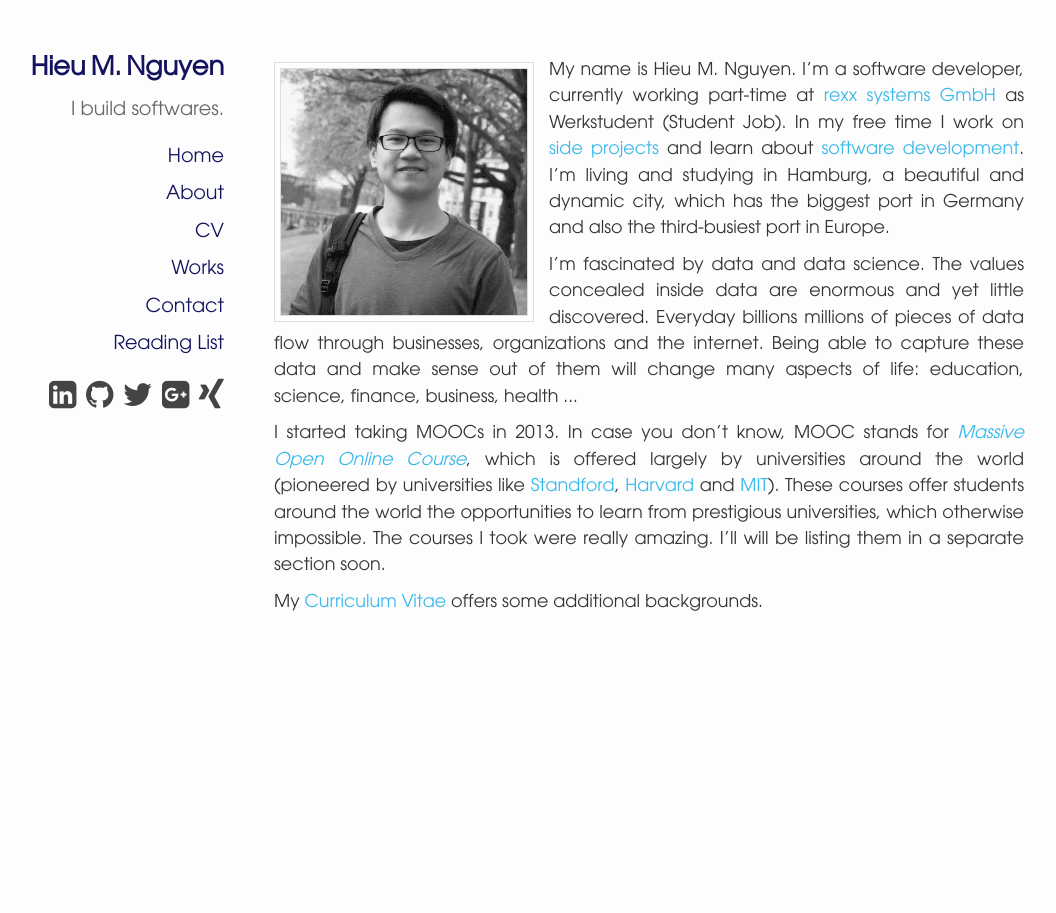
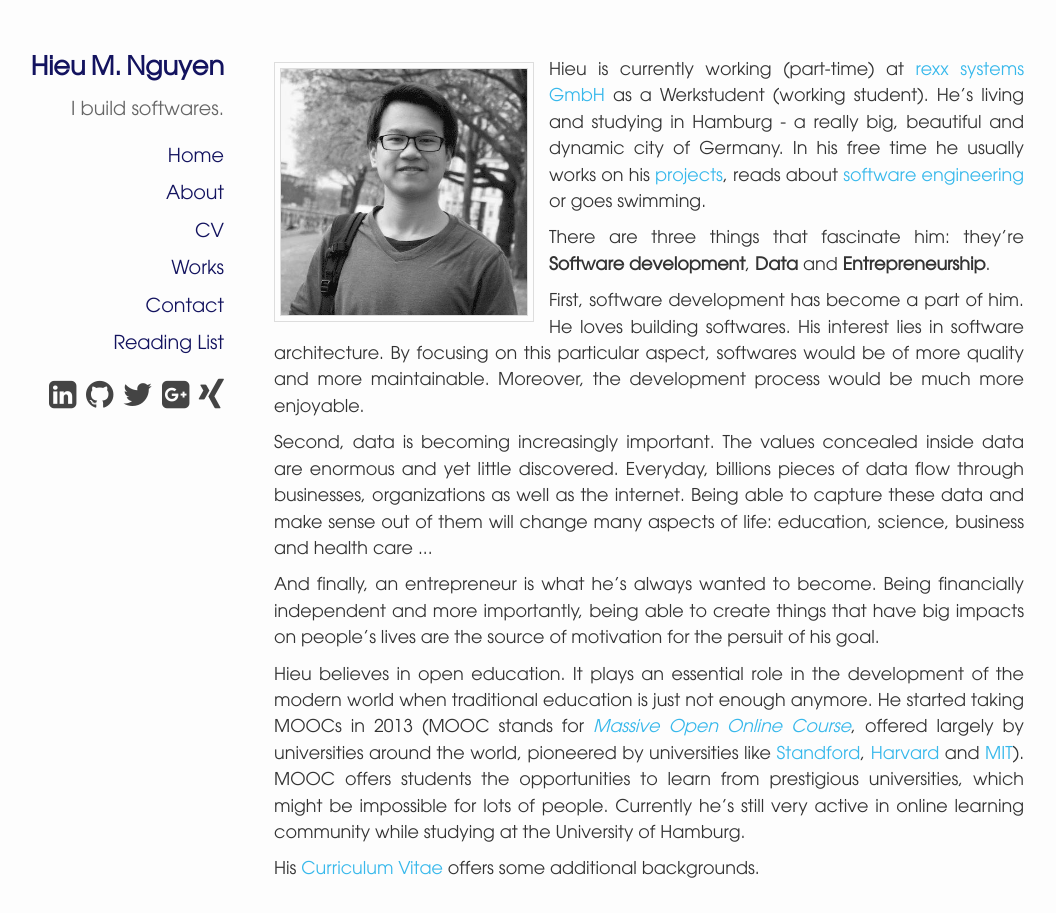
Before and after one commit to ngnmhieu/ngnmhieu.github.io, a Jekyll site: the page built from about.html, in a window 1280 px wide. Shown: the whole page, without its empty margins (6-1062 px from the left). Built offline with Jekyll 4.4.1, drawn with Linux system fonts in a browser that asks for light colours; nearby versions of some CDN libraries; Markdown is read by kramdown in place of the engine named in the settings.

Commit message:
update about me

```diff
--- a/about.html
+++ b/about.html
@@ -8,10 +8,17 @@ title: About Hieu
       <div id="profile-pic"></div>
       <img src="/images/profile-color.jpg" width=0 height=0 alt="preload image" />
     </div>
-    <p>My name is Hieu M. Nguyen. I'm a software developer, currently working part-time at <a target=_blank href="http://www.rexx-systems.com/">rexx systems GmbH</a> as Werkstudent (Student Job). In my free time I work on <a href="./works.html">side projects</a> and learn about <a href="./readinglist.html">software development</a>. I'm living and studying in Hamburg, a beautiful and dynamic city, which has the biggest port in Germany and also the third-busiest port in Europe.
-    <p>I'm fascinated by data and data science. The values concealed inside data are enormous and yet little discovered. Everyday billions millions of pieces of data flow through businesses, organizations and the internet. Being able to capture these data and make sense out of them will change many aspects of life: education, science, finance, business, health ...</p>
-    <p>I started taking MOOCs in 2013. In case you don't know, MOOC stands for <i><a href="http://en.wikipedia.org/wiki/Massive_open_online_course" target=_blank>Massive Open Online Course</a></i>, which is offered largely by universities around the world (pioneered by universities like <a href="https://www.coursera.org/" target=_blank>Standford</a>, <a href="https://www.edx.org/" target=_blank>Harvard</a> and <a href="https://www.edx.org/" target=_blank>MIT</a>). These courses offer students around the world the opportunities to learn from prestigious universities, which otherwise impossible. The courses I took were really amazing. I'll will be listing them in a separate section soon.</p>
-    <p>My <a href="./cv.html">Curriculum Vitae</a> offers some additional backgrounds.</p>
+    <p>Hieu is currently working (part-time) at <a target=_blank href="http://www.rexx-systems.com/">rexx systems GmbH</a> as a Werkstudent (working student). He's living and studying in Hamburg - a really big, beautiful and dynamic city of Germany. In his free time he usually works on his <a href="./works.html">projects</a>, reads about <a href="./readinglist.html">software engineering</a> or goes swimming.</p>
+    <p>There are three things that fascinate him: they're <b>Software development</b>, <b>Data</b> and <b>Entrepreneurship</b>.</p>
+
+    <p>First, software development has become a part of him. He loves building softwares. His interest lies in software architecture. By focusing on this particular aspect, softwares would be of more quality and more maintainable. Moreover, the development process would be much more enjoyable.</p>
+
+    <p>Second, data is becoming increasingly important. The values concealed inside data are enormous and yet little discovered. Everyday, billions pieces of data flow through businesses, organizations as well as the internet. Being able to capture these data and make sense out of them will change many aspects of life: education, science, business and health care ...</p>
+
+    <p>And finally, an entrepreneur is what he's always wanted to become. Being financially independent and more importantly, being able to create things that have big impacts on people's lives are the source of motivation for the persuit of his goal.</p>
+
+    <p>Hieu believes in open education. It plays an essential role in the development of the modern world when traditional education is just not enough anymore. He started taking MOOCs in 2013 (MOOC stands for <i><a href="http://en.wikipedia.org/wiki/Massive_open_online_course" target=_blank>Massive Open Online Course</a></i>, offered largely by universities around the world, pioneered by universities like <a href="https://www.coursera.org/" target=_blank>Standford</a>, <a href="https://www.edx.org/" target=_blank>Harvard</a> and <a href="https://www.edx.org/" target=_blank>MIT</a>). MOOC offers students the opportunities to learn from prestigious universities, which might be impossible for lots of people. Currently he's still very active in online learning community while studying at the University of Hamburg.</p>
+    <p>His <a href="./cv.html">Curriculum Vitae</a> offers some additional backgrounds.</p>
   </section>
   <div class="clear"></div>
 </div>
--- a/index.html
+++ b/index.html
@@ -7,6 +7,8 @@ title: Hieu M. Nguyen
   <section id="welcome">
     <h2 class="section-title">Welcome!</h2>
     <p>Hi there! Great to have you here. My name is Hieu, I'm a software developer and this is my personal website. You can find information <a href="/about.html">about me</a>, <a href="/works.html">projects</a> I'm working on, <a href="/readinglist.html">books</a> I'm reading, my <a href="/cv.html">CVs</a>, and how to <a href="/contact.html">contact me</a>. I occasionally write <a href="/blog.html">blog</a>, mostly about programming and software development. Take a look and tell me what you think! Should you have any feedback or question, please drop me a line either via <a href="/contact.html">email or social networks</a>.</p>
+
+    <p>Viele Gr&uuml;&szlig;e aus Hamburg!</p>
   </section>
 
   <section id="blogposts">
```
Also changed, not shown: 3 other files.
